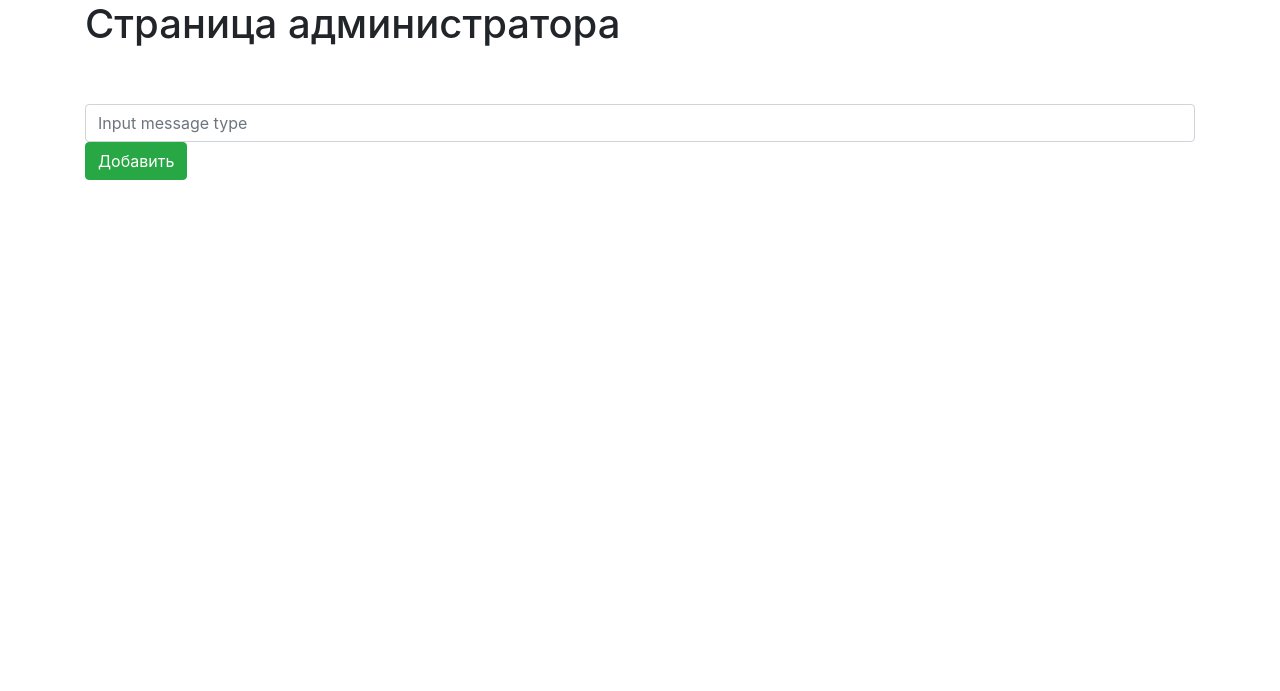
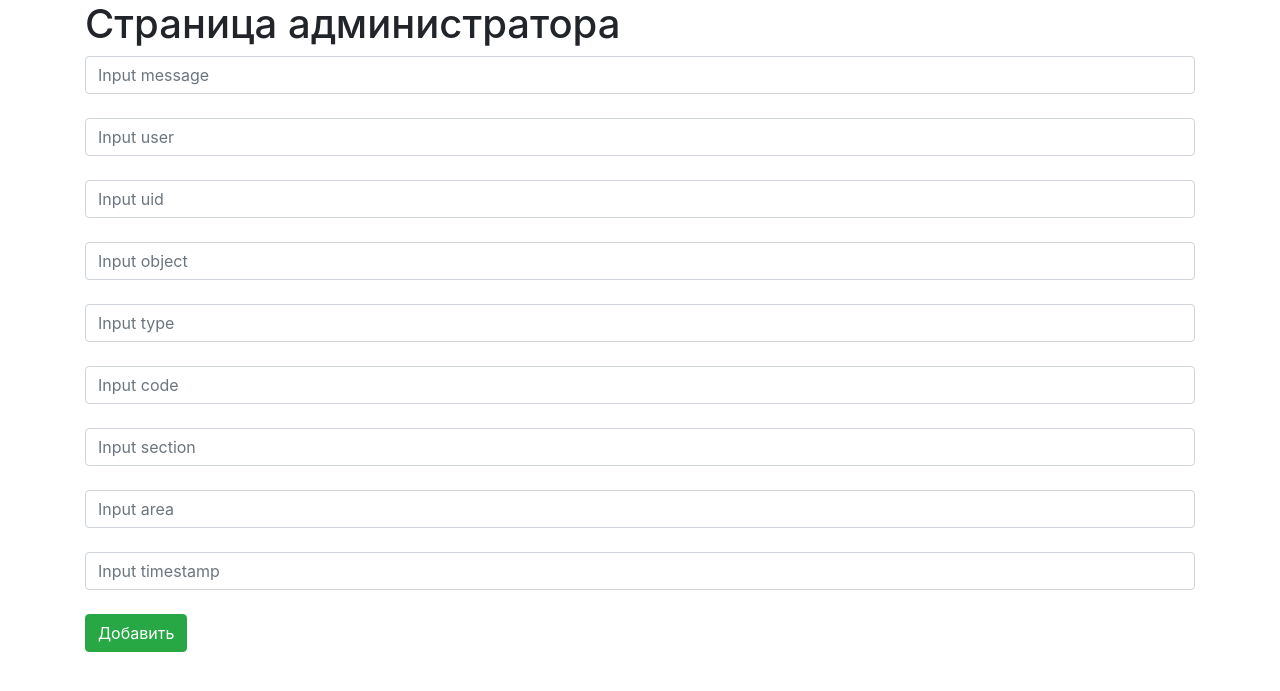
Before and after one commit to PTK-IVS/cloud2.0, a Django app: page /administrator/ in a window 1280 px wide. Shown: the part 56-747 px from the top of the page. Run offline with Django 3.2, Linux system fonts and the light colour scheme; parts of the project's set-up code (start-up, migrations or seed data) failed here and were passed over.

Commit message:
[#8] change AdemcoCode to Message.

```diff
--- a/app/main/admin.py
+++ b/app/main/admin.py
@@ -1,7 +1,7 @@
 from django.contrib import admin
 
 from .models import (
-    AdemcoCode
+    MessageETHContactID
 )
 
-admin.site.register(AdemcoCode)
+admin.site.register(MessageETHContactID)
--- a/app/main/forms.py
+++ b/app/main/forms.py
@@ -1,31 +1,77 @@
 from django.forms import (
-    ModelForm, TextInput, NumberInput
+    ModelForm, TextInput, NumberInput, TimeInput
 )
 
-from .models import AdemcoCode
+from .models import MessageETHContactID
 
 
-class AdemcoCodeForm(ModelForm):
+class MessageETHContactIDForm(ModelForm):
     class Meta:
-        model = AdemcoCode
-        fields = ["contact_code", "text_code", "message_type"]
+        model = MessageETHContactID
+        fields = [
+            "message",
+            "user",
+            "uid",
+            "object",
+            "type",
+            "code",
+            "section",
+            "area",
+            "time_stamp"
+        ]
         widgets = {
-            "contact_code": NumberInput(
+            "message": TextInput(
                 attrs={
                     'class': 'form-control',
-                    'placeholder': 'Input contact code'
+                    'placeholder': 'Input message'
                 }
             ),
-            "text_code": TextInput(
+            "user": NumberInput(
                 attrs={
                     'class': 'form-control',
-                    'placeholder': 'Input text code'
+                    'placeholder': 'Input user'
                 }
             ),
-            "message_type": NumberInput(
+            "uid": NumberInput(
                 attrs={
                     'class': 'form-control',
-                    'placeholder': 'Input message type'
+                    'placeholder': 'Input uid'
                 }
-            )
+            ),
+            "object": NumberInput(
+                attrs={
+                    'class': 'form-control',
+                    'placeholder': 'Input object'
+                }
+            ),
+            "type": NumberInput(
+                attrs={
+                    'class': 'form-control',
+                    'placeholder': 'Input type'
+                }
+            ),
+            "code": NumberInput(
+                attrs={
+                    'class': 'form-control',
+                    'placeholder': 'Input code'
+                }
+            ),
+            "section": NumberInput(
+                attrs={
+                    'class': 'form-control',
+                    'placeholder': 'Input section'
+                }
+            ),
+            "area": NumberInput(
+                attrs={
+                    'class': 'form-control',
+                    'placeholder': 'Input area'
+                }
+            ),
+            "time_stamp": TimeInput(
+                attrs={
+                    'class': 'form-control',
+                    'placeholder': 'Input timestamp'
+                }
+            ),
         }
--- a/app/main/templates/main/administrator.html
+++ b/app/main/templates/main/administrator.html
@@ -4,9 +4,15 @@
     <h1>{{ title }}</h1>
     <form method="post">
         {% csrf_token %}
-        {{ form.contact_code }}<br/>
-        {{ form.text_code }}<br/>
-        {{ form.message_type }}
+        {{ form.message }}<br/>
+        {{ form.user }}<br/>
+        {{ form.uid }}<br/>
+        {{ form.object }}<br/>
+        {{ form.type }}<br/>
+        {{ form.code }}<br/>
+        {{ form.section }}<br/>
+        {{ form.area }}<br/>
+        {{ form.time_stamp }}<br/>
         <button type="submit" class="btn btn-success">Добавить</button>
         <span> {{ error }}</span>
     </form>
--- a/app/main/views.py
+++ b/app/main/views.py
@@ -1,17 +1,20 @@
 from django.shortcuts import render, redirect
 
-from .forms import AdemcoCodeForm
+from .forms import MessageETHContactIDForm
 from .models import (
-    AdemcoCode
+    MessageETHContactID
 )
 
 
 def index(request):
-    codes = AdemcoCode.objects.order_by('id')
+    messages = MessageETHContactID.objects.order_by('id')
+    context = {
+        'title': 'Главная страница сайта',
+        'messages': messages
+    }
     return render(
         request, 'main/index.html',
-        {'title': 'Главная страница сайта',
-         'codes': codes}
+        context
     )
 
 
@@ -25,13 +28,13 @@ def monitoring(request):
 def administrator(request):
     error: str = ''
     if request.method == "POST":
-        form = AdemcoCodeForm(request.POST)
+        form = MessageETHContactIDForm(request.POST)
         if form.is_valid():
             form.save()
             return redirect('home')
         else:
             error = "Form isn't correct"
-    form: AdemcoCodeForm = AdemcoCodeForm()
+    form = MessageETHContactIDForm()
     context = {
         'form': form,
         'title': 'Страница администратора',
```
Also changed, not shown: app/main/templates/main/index.html (+12 -6 lines).
